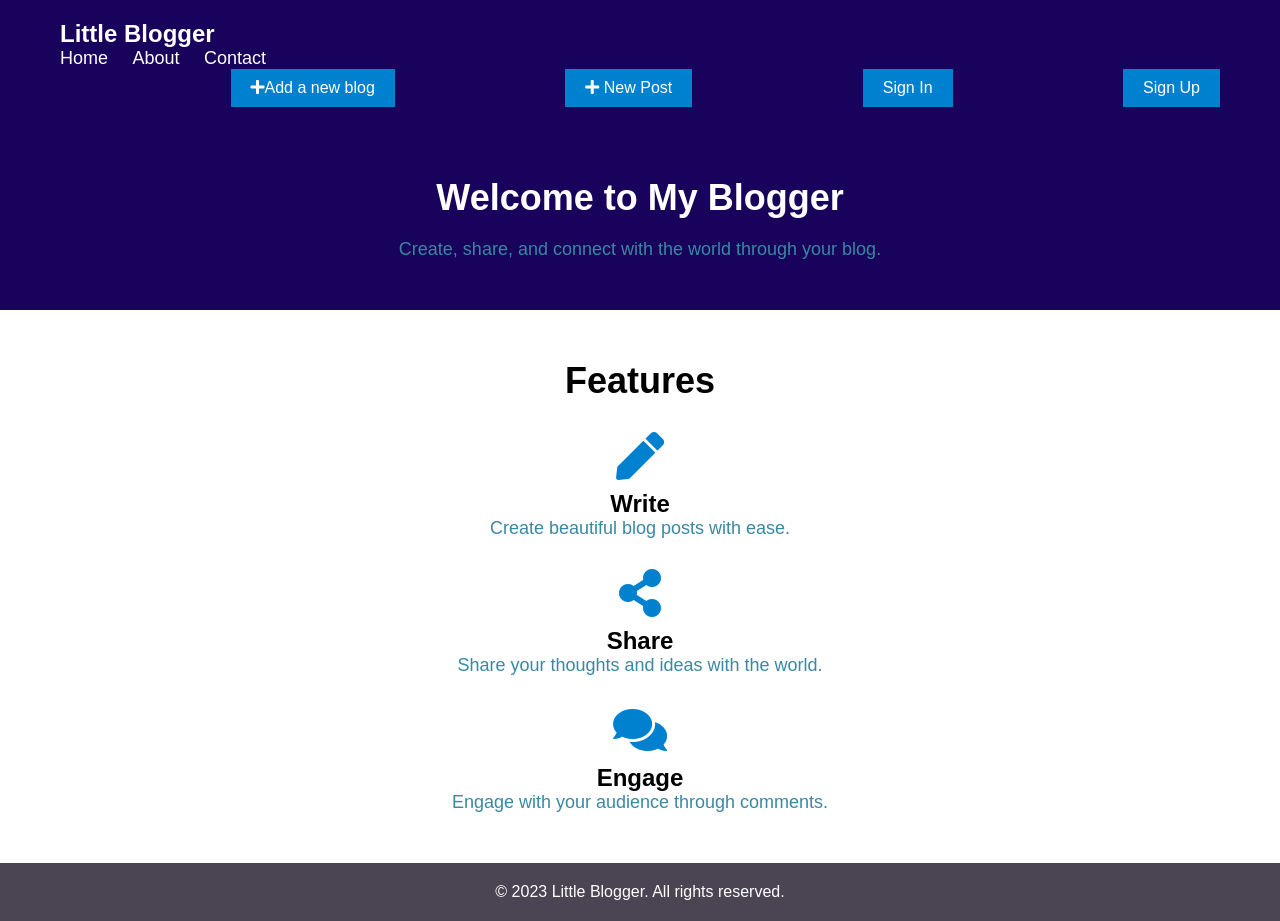
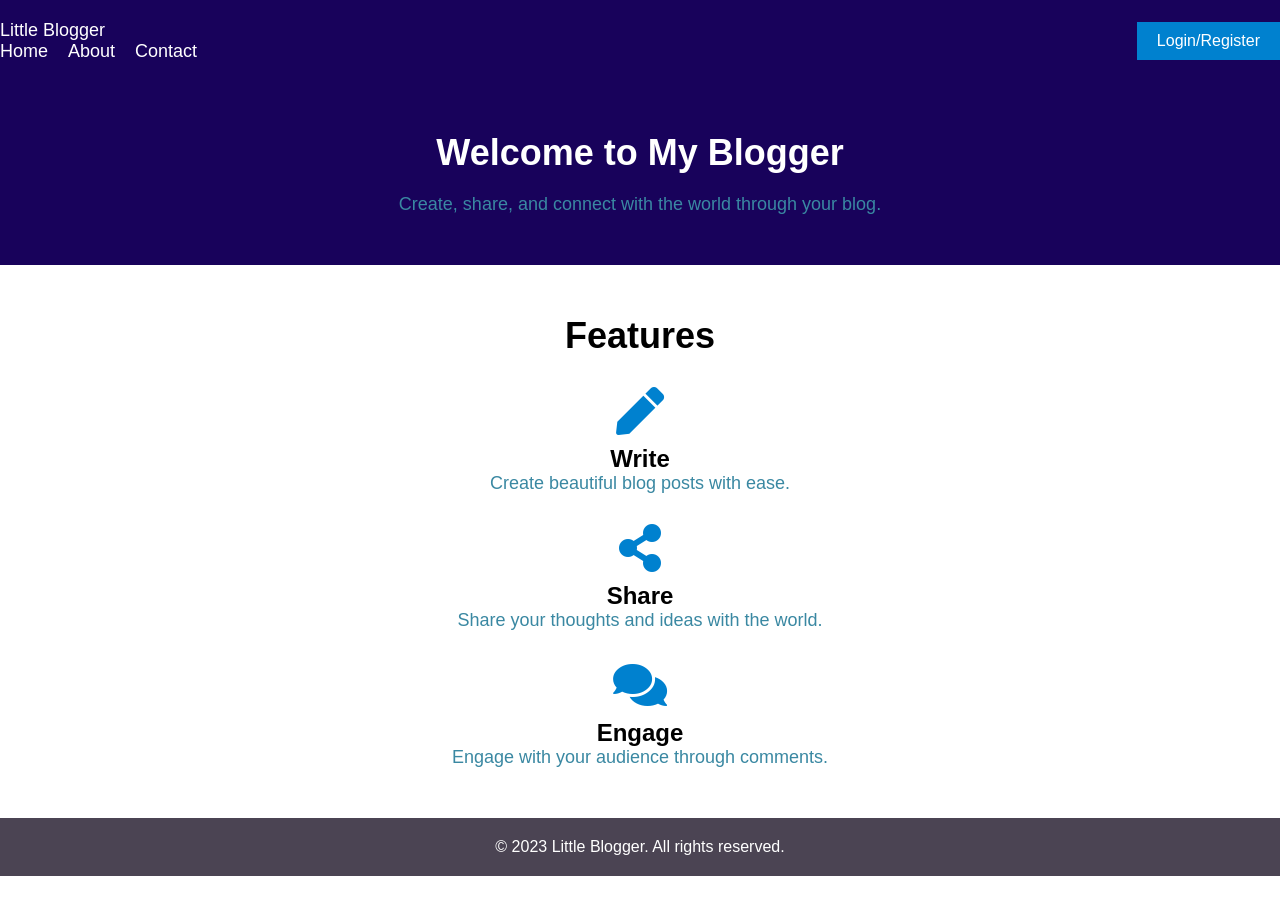
Before and after one commit to Lemonnycodes/Little-Blogger, a plain HTML site: page index.html in a window 1280 px wide. After the commit the page ends 876 px from the top, so only its background shows below. Drawn offline with Linux system fonts and the light colour scheme.

Commit message:
Update index.html

```diff
--- a/index.html
+++ b/index.html
@@ -10,27 +10,23 @@
 </head>
 <body>
     <header class="header">
-        <div class="container">
-            <div class="header__logo">
-                <h1>Little Blogger</h1>
-            </div>
-            <nav class="header__nav">
-                <ul>
-                    <li><a href="#">Home</a></li>
-                    <li><a href="#">About</a></li>
-                    <li><a href="contact.html">Contact</a></li>
 
-                </ul>
-            </nav>
-            <div class="header__actions">
-                <button class="btn"><i class="fas fa-plus"></i>Add a new blog</button>
-                <button class="btn"><i class="fas fa-plus"></i> New Post</button>
-                <button class="btn">Sign In</button>
-                <button class="btn">Sign Up</button>
+<!-- Inside the header section -->
+<!-- Inside the header section -->
+<div class="header__actions">
+    <div class="header__links">
+        <ul>
+            <li><a href="#">Little Blogger</a></li>
+        </ul>
+        <ul class="sub-menu">
+            <li><a href="#">Home</a></li>
+            <li><a href="#">About</a></li>
+            <li><a href="#">Contact</a></li>
+        </ul>
+    </div>
+    <button class="btn">Login/Register</button>
 </div>
 
-            </div>
-        </div>
     </header>
 
     <main class="main">
```
